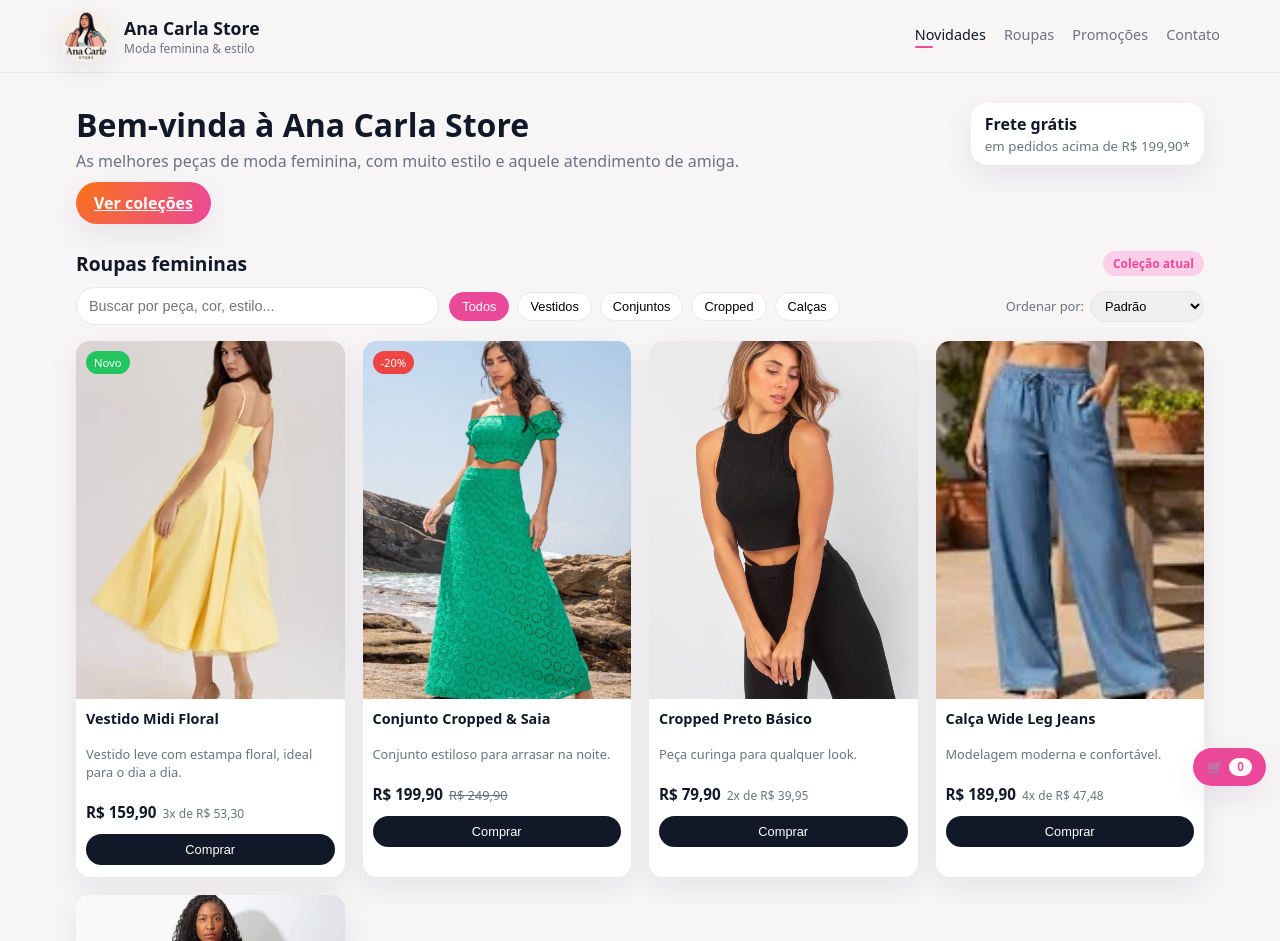
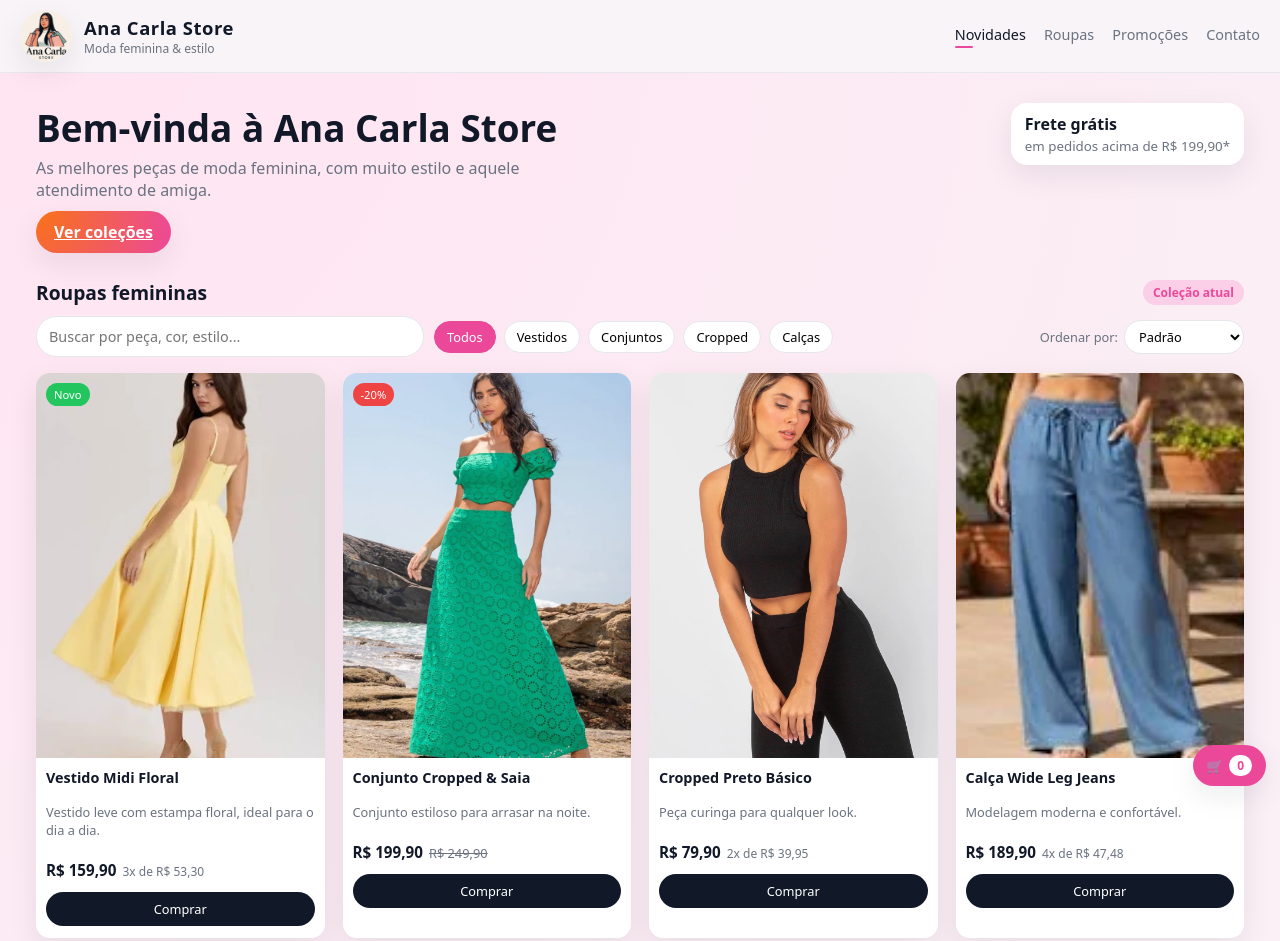
Before and after one commit to lcambrussi1982/AnaCarlaStore, a plain HTML site: page index.html in a window 1280 px wide. Shown: the top 941 px of the page. Drawn offline with Linux system fonts and the light colour scheme; a script that the page names is missing.

Commit message:
alteração

```diff
--- a/styles.css
+++ b/styles.css
@@ -3,12 +3,14 @@
   --bg-soft: #ffffff;
   --primary: #111827;
   --accent: #ec4899;
+  --accent-strong: #db2777;
   --accent-soft: #fbcfe8;
   --text: #111827;
   --muted: #6b7280;
   --border: #e5e7eb;
   --radius: 14px;
   --shadow-soft: 0 10px 30px rgba(15, 23, 42, 0.08);
+  --transition-fast: 0.15s ease-out;
 }
 
 *,
@@ -17,15 +19,19 @@
   box-sizing: border-box;
 }
 
+html {
+  scroll-behavior: smooth;
+}
+
 body {
   margin: 0;
   font-family: system-ui, -apple-system, BlinkMacSystemFont, "Segoe UI",
     sans-serif;
-  background: var(--bg);
+  background: radial-gradient(circle at top left, #ffe4f1, #f8f5f7);
   color: var(--text);
 }
 
-/* Reutilizáveis */
+/* COMUM */
 
 .container {
   width: 100%;
@@ -41,15 +47,30 @@ h4 {
   margin: 0;
 }
 
+button,
+input,
+select {
+  font-family: inherit;
+}
+
+button {
+  transition: transform var(--transition-fast), box-shadow var(--transition-fast),
+    filter var(--transition-fast), background var(--transition-fast);
+}
+
+button:active {
+  transform: scale(0.97);
+}
+
 /* HEADER */
 
 .topbar {
   position: sticky;
   top: 0;
   z-index: 20;
-  background: rgba(248, 245, 247, 0.9);
+  background: rgba(248, 245, 247, 0.94);
   backdrop-filter: blur(16px);
-  border-bottom: 1px solid rgba(229, 231, 235, 0.8);
+  border-bottom: 1px solid rgba(229, 231, 235, 0.9);
 }
 
 .topbar-content {
@@ -82,8 +103,9 @@ h4 {
 }
 
 .brand-name {
-  font-weight: 700;
-  font-size: 1.1rem;
+  font-weight: 800;
+  font-size: 1.15rem;
+  letter-spacing: 0.03em;
 }
 
 .brand-tagline {
@@ -104,6 +126,7 @@ h4 {
   color: var(--muted);
   position: relative;
   padding-bottom: 4px;
+  transition: color var(--transition-fast);
 }
 
 .nav-link.active,
@@ -160,13 +183,14 @@ h4 {
 }
 
 .hero h1 {
-  font-size: 1.5rem;
+  font-size: 1.6rem;
   margin-bottom: 4px;
 }
 
 .hero p {
   margin: 0 0 10px;
   color: var(--muted);
+  max-width: 32rem;
 }
 
 .btn-primary {
@@ -181,6 +205,10 @@ h4 {
   font-weight: 600;
   cursor: pointer;
   box-shadow: var(--shadow-soft);
+}
+
+.btn-primary:hover {
+  filter: brightness(1.05);
 }
 
 .hero-highlight {
@@ -213,6 +241,7 @@ h4 {
   align-items: center;
   justify-content: space-between;
   margin-bottom: 10px;
+  gap: 10px;
 }
 
 .filters-top h2 {
@@ -241,10 +270,14 @@ h4 {
   border: 1px solid var(--border);
   outline: none;
   font-size: 0.9rem;
+  background: #fff;
+  transition: border-color var(--transition-fast),
+    box-shadow var(--transition-fast);
 }
 
 .search-wrapper input:focus {
   border-color: var(--accent);
+  box-shadow: 0 0 0 1px rgba(236, 72, 153, 0.3);
 }
 
 .chips {
@@ -260,6 +293,12 @@ h4 {
   background: #fff;
   font-size: 0.8rem;
   cursor: pointer;
+  transition: background var(--transition-fast), color var(--transition-fast),
+    border-color var(--transition-fast), transform var(--transition-fast);
+}
+
+.chip:hover {
+  transform: translateY(-1px);
 }
 
 .chip.active {
@@ -281,6 +320,7 @@ h4 {
   border-radius: 999px;
   border: 1px solid var(--border);
   font-size: 0.8rem;
+  background: #fff;
 }
 
 /* PRODUCTS GRID */
@@ -303,6 +343,12 @@ h4 {
   position: relative;
   display: flex;
   flex-direction: column;
+  transition: transform var(--transition-fast), box-shadow var(--transition-fast);
+}
+
+.product-card:hover {
+  transform: translateY(-4px);
+  box-shadow: 0 14px 38px rgba(15, 23, 42, 0.13);
 }
 
 .product-image {
@@ -369,7 +415,7 @@ h4 {
 .btn-secondary {
   border-radius: 999px;
   border: none;
-  background: #111827;
+  background: var(--primary);
   color: #fff;
   font-size: 0.8rem;
   padding: 8px;
@@ -378,11 +424,7 @@ h4 {
 }
 
 .btn-secondary:hover {
-  filter: brightness(1.05);
-}
-
-.btn-full {
-  width: 100%;
+  background: #020617;
 }
 
 /* MINI CART */
@@ -463,6 +505,10 @@ h4 {
   z-index: 25;
 }
 
+.floating-cart:hover {
+  background: var(--accent-strong);
+}
+
 #cartCount {
   background: #fff;
   color: var(--accent);
@@ -495,8 +541,33 @@ h4 {
   text-align: center;
 }
 
-/* DESKTOP */
+/* RESPONSIVIDADE */
 
+/* Telas muito pequenas (celular bem estreito) */
+@media (max-width: 360px) {
+  .brand-name {
+    font-size: 1rem;
+  }
+
+  .brand-logo {
+    width: 46px;
+    height: 46px;
+  }
+
+  .hero h1 {
+    font-size: 1.35rem;
+  }
+
+  .products-grid {
+    grid-template-columns: 1fr;
+  }
+
+  .topbar-content {
+    gap: 10px;
+  }
+}
+
+/* Tablet / desktop */
 @media (min-width: 768px) {
   .nav {
     display: flex;
@@ -539,7 +610,7 @@ h4 {
   }
 
   .products-grid {
-    grid-template-columns: repeat(4, minmax(0, 1fr));
+    grid-template-columns: repeat(3, minmax(0, 1fr));
     gap: 18px;
   }
 
@@ -551,3 +622,18 @@ h4 {
     bottom: 90px;
   }
 }
+
+/* Desktop grande */
+@media (min-width: 1024px) {
+  .container {
+    max-width: 1240px;
+  }
+
+  .products-grid {
+    grid-template-columns: repeat(4, minmax(0, 1fr));
+  }
+
+  .hero h1 {
+    font-size: 2.3rem;
+  }
+}
```
